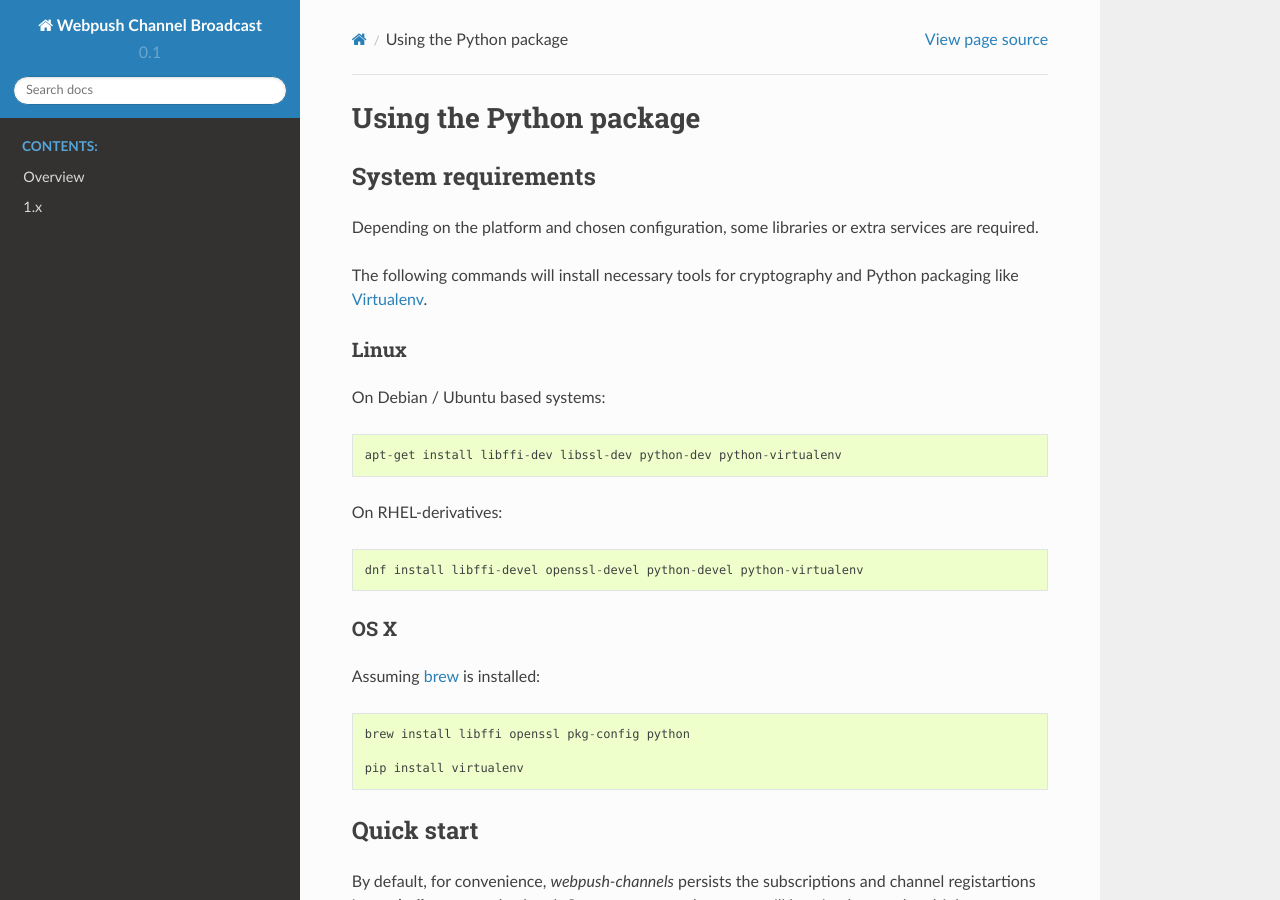
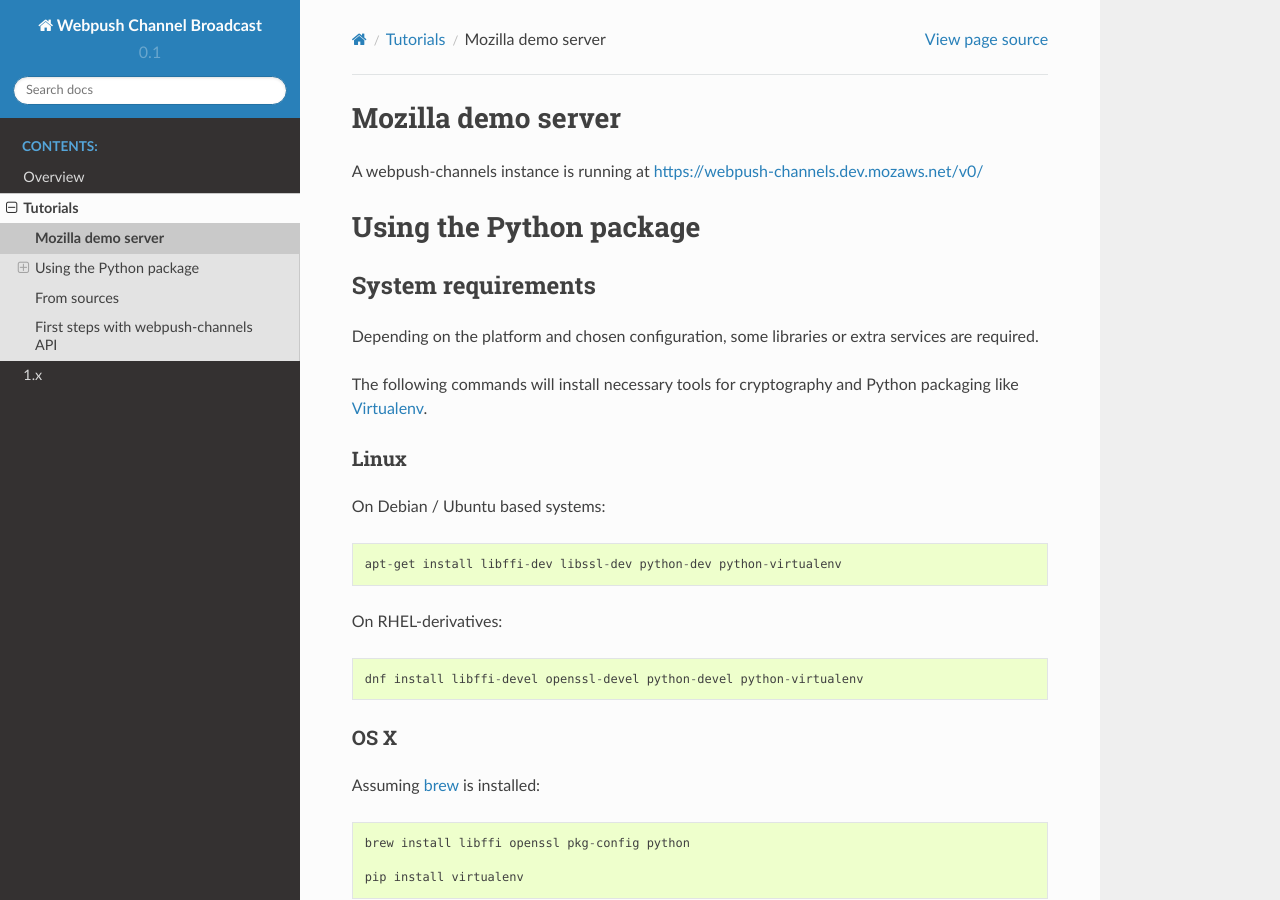
Before and after one commit to webpush-channels/webpush-channels, a Sphinx documentation site: the page built from docs/source/tutorials/install.rst, in a window 1280 px wide and 900 px high. Built offline with Sphinx 7.4.7 and the Read the Docs theme 2.0.0, drawn with Linux system fonts in a browser that asks for light colours.

Commit message:
Added quickstart

```diff
--- a/docs/source/index.rst
+++ b/docs/source/index.rst
@@ -6,8 +6,8 @@
    :caption: Contents:
 
    overview
+   tutorials/index
    api/index
-
 
 Indices and tables
 ==================
--- /dev/null
+++ b/docs/source/tutorials/index.rst
@@ -0,0 +1,10 @@
+.. _tutorials:
+
+Tutorials
+#########
+
+.. toctree::
+   :maxdepth: 1
+
+   install
+   first-steps
--- a/docs/source/tutorials/install.rst
+++ b/docs/source/tutorials/install.rst
@@ -1,3 +1,10 @@
+.. _run-webpush-channels-mozilla-demo:
+
+Mozilla demo server
+===================
+
+A webpush-channels instance is running at https://webpush-channels.dev.mozaws.net/v0/
+
 .. _run-webpush-channels-python:
 
 Using the Python package
```
Also changed, not shown: docs/source/tutorials/first-steps.rst (added, +129 -0 lines).
